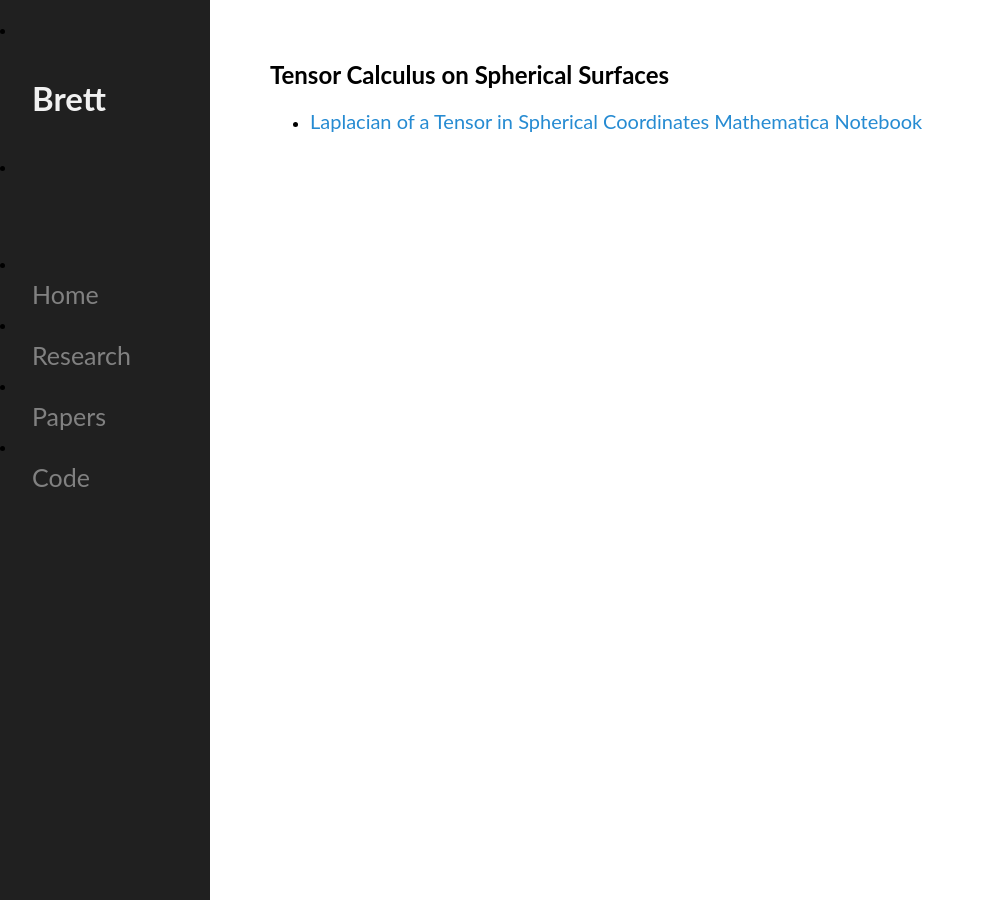
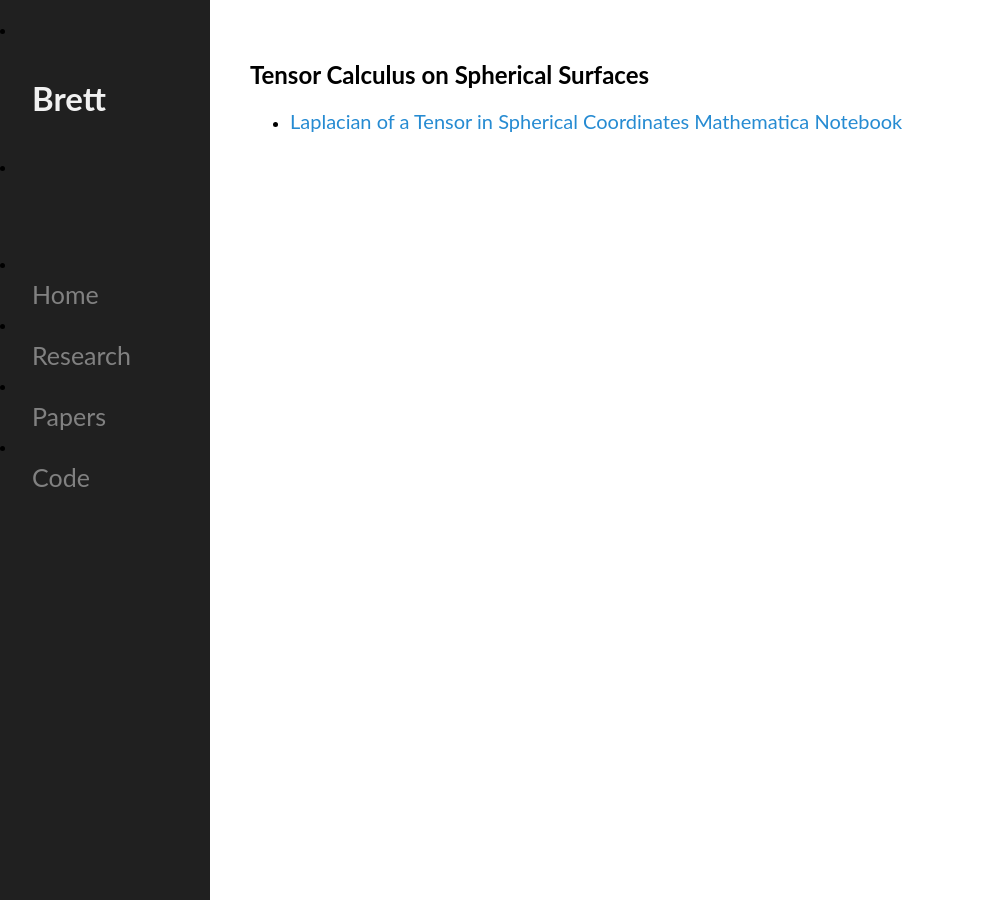
Before and after one commit to mckimb/mckimb.github.io, a Jekyll site: the page built from code/index.html, in a window 1280 px wide. Shown: the whole page, without its empty margins (0-984 px from the left). Built offline with Jekyll 4.4.1, drawn with Linux system fonts in a browser that asks for light colours.

Commit message:
Update main.css

```diff
--- a/css/main.css
+++ b/css/main.css
@@ -1,6 +1,6 @@
 body {
     margin: 60px auto;
-    margin-left: 270px;
+    margin-left: 250px;
     width: 70%;
     font-family: "Lato", sans-serif;
 }
```
